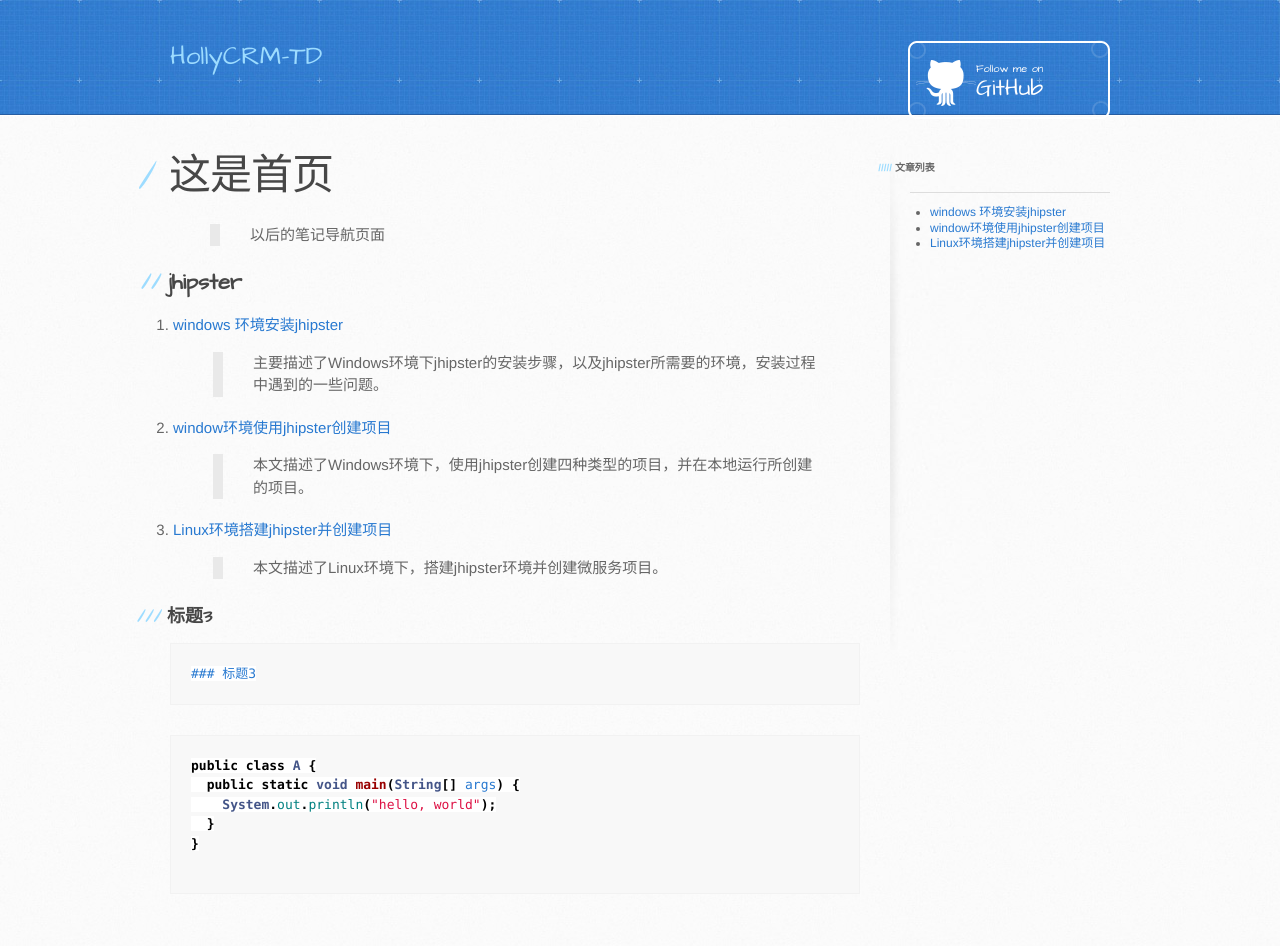
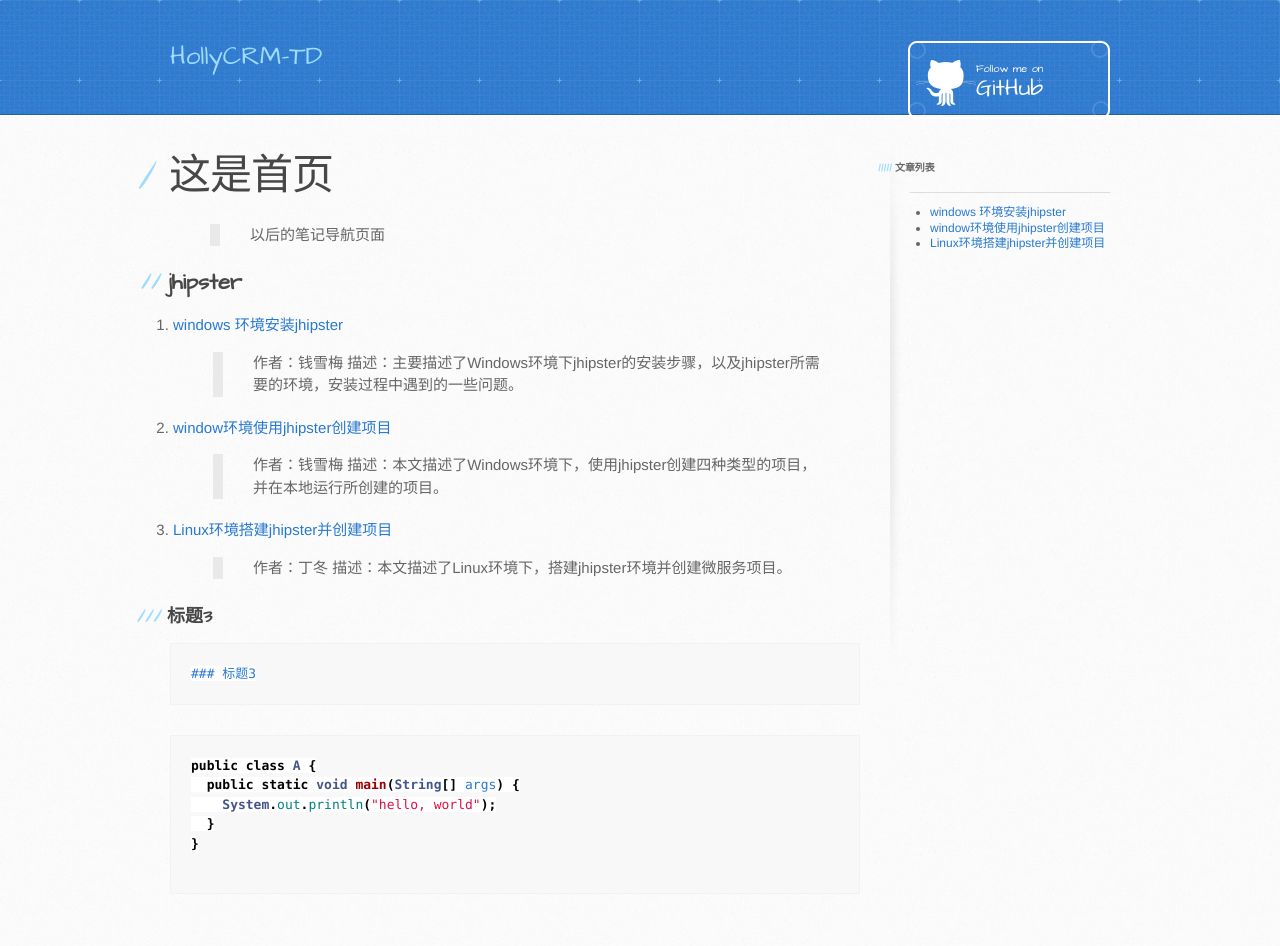
Before and after one commit to alleyz-favorite/alleyz-favorite.github.io, a Jekyll site: the page built from index.md, in a window 1280 px wide. Built offline with Jekyll 4.4.1, drawn with Linux system fonts in a browser that asks for light colours; our own code applies the rules of GitHub Pages for plain Markdown files.

Commit message:
rename the file

```diff
--- a/_layouts/default.html
+++ b/_layouts/default.html
@@ -39,7 +39,7 @@
           <ul>
             <li><a href="https://hollycrm-td.github.io/docs/jhipster/jhipster-installing.html">windows 环境安装jhipster</a></li>
             <li><a href="https://hollycrm-td.github.io/docs/jhipster/create-project.html">window环境使用jhipster创建项目</a></li>
-            <li><a href="https://hollycrm-td.github.io/docs/jhipster/dd_jhipster.html">Linux环境搭建jhipster并创建项目</a></li>
+            <li><a href="https://hollycrm-td.github.io/docs/jhipster/linux_jhipster.html">Linux环境搭建jhipster并创建项目</a></li>
           </ul>
         </aside>
 
--- a/index.md
+++ b/index.md
@@ -5,13 +5,16 @@
 
 ## jhipster
 1. [windows 环境安装jhipster](./docs/jhipster/jhipster-installing.md)
-> 主要描述了Windows环境下jhipster的安装步骤，以及jhipster所需要的环境，安装过程中遇到的一些问题。
+> 作者：钱雪梅
+> 描述：主要描述了Windows环境下jhipster的安装步骤，以及jhipster所需要的环境，安装过程中遇到的一些问题。
 
 2. [window环境使用jhipster创建项目](./docs/jhipster/create-project.md)
-> 本文描述了Windows环境下，使用jhipster创建四种类型的项目，并在本地运行所创建的项目。
+> 作者：钱雪梅
+> 描述：本文描述了Windows环境下，使用jhipster创建四种类型的项目，并在本地运行所创建的项目。
 
-3. [Linux环境搭建jhipster并创建项目](./docs/jhipster/dd_jhipster.md)
-> 本文描述了Linux环境下，搭建jhipster环境并创建微服务项目。
+3. [Linux环境搭建jhipster并创建项目](./docs/jhipster/linux_jhipster.md)
+> 作者：丁冬
+> 描述：本文描述了Linux环境下，搭建jhipster环境并创建微服务项目。
 
 ### 标题3
 
```
Also changed, not shown: docs/jhipster/linux_jhipster.md (renamed from docs/jhipster/dd_jhipster.md).
